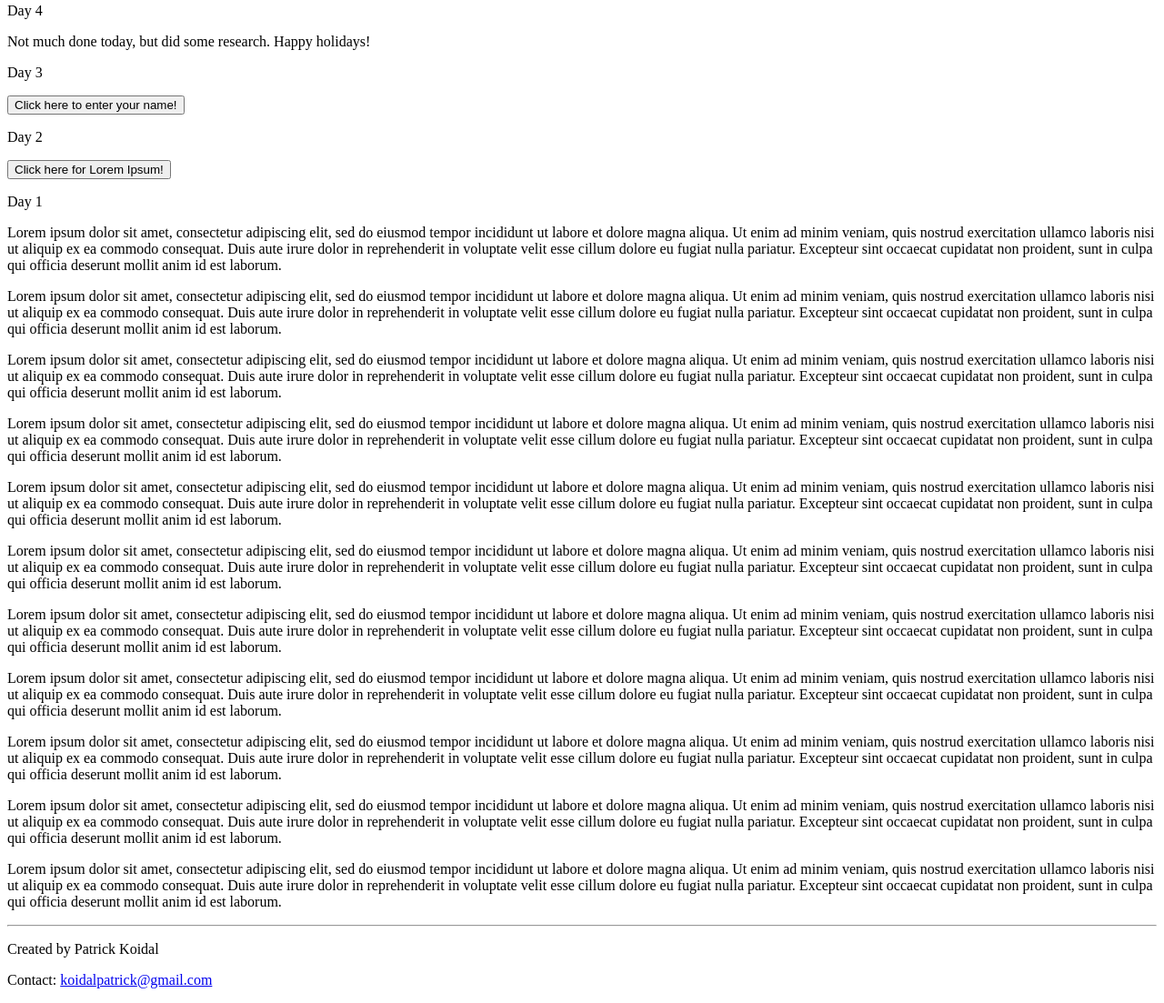
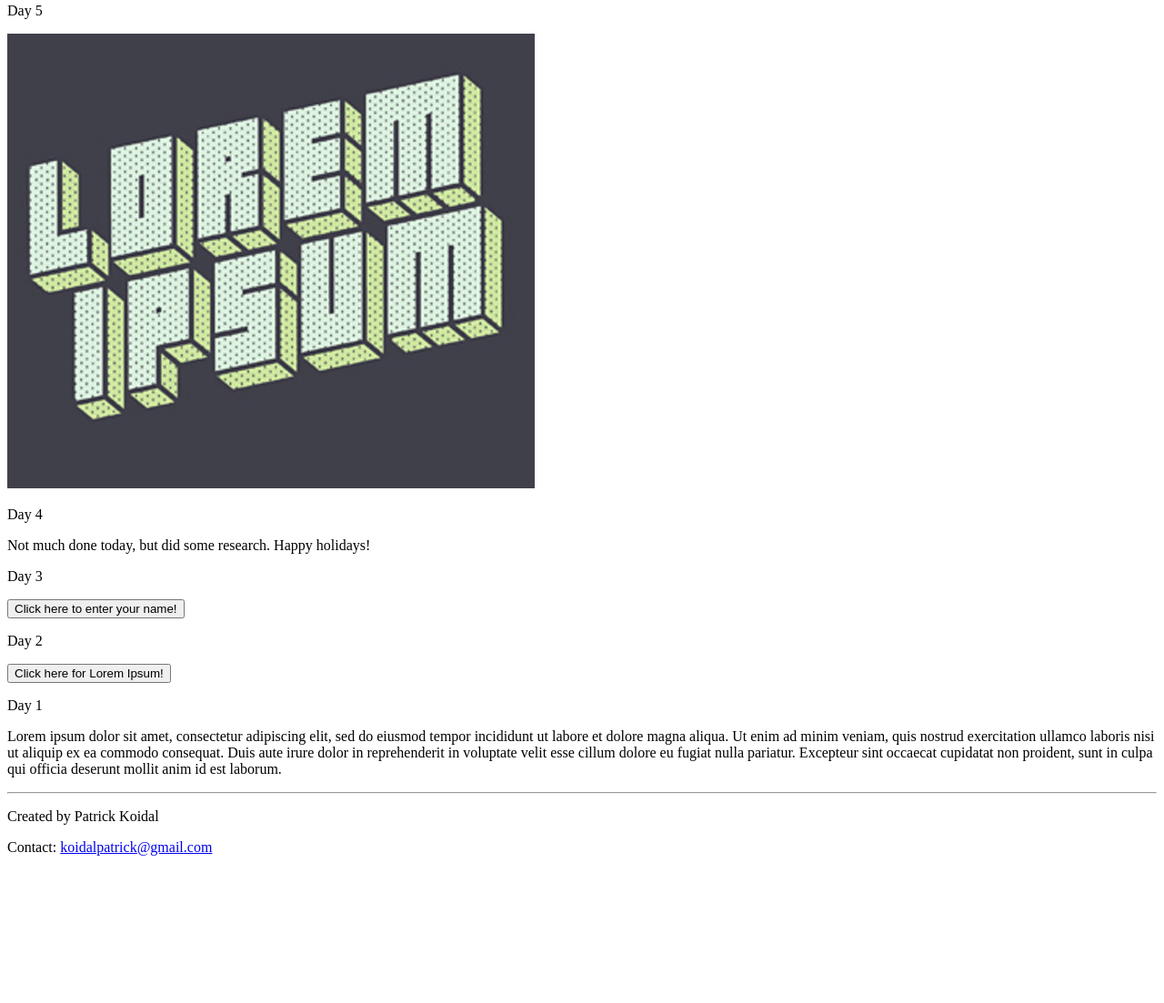
Before and after one commit to lumberdwelling/Blog-Project, a plain HTML site: page index.html in a window 1280 px wide. Shown: the part 171-1274 px from the top of the page at 91% size. After the commit the page ends 1128 px from the top, so only its background shows below. Drawn offline with Linux system fonts and the light colour scheme.

Commit message:
update 8
added shitty image changer for day 5, removed extraneous lorem ipsum used for testing scrolling

```diff
--- a/index.html
+++ b/index.html
@@ -16,6 +16,8 @@
     <h1 id="home"> Patrick Koidal's 100 Days of Code Blog </h1>
     <hr id="new">
     &nbsp;
+    <p>Day 5</p>
+    <img src='lorem1.jpg'>
     <p>Day 4</p>
     <p> Not much done today, but did some research. Happy holidays!</p>
     <p>Day 3<p>
@@ -26,16 +28,6 @@
       <div id="loremDiv"></div>
     <p> Day 1 </p>
     <p> Lorem ipsum dolor sit amet, consectetur adipiscing elit, sed do eiusmod tempor incididunt ut labore et dolore magna aliqua. Ut enim ad minim veniam, quis nostrud exercitation ullamco laboris nisi ut aliquip ex ea commodo consequat. Duis aute irure dolor in reprehenderit in voluptate velit esse cillum dolore eu fugiat nulla pariatur. Excepteur sint occaecat cupidatat non proident, sunt in culpa qui officia deserunt mollit anim id est laborum.</p>
-    <p> Lorem ipsum dolor sit amet, consectetur adipiscing elit, sed do eiusmod tempor incididunt ut labore et dolore magna aliqua. Ut enim ad minim veniam, quis nostrud exercitation ullamco laboris nisi ut aliquip ex ea commodo consequat. Duis aute irure dolor in reprehenderit in voluptate velit esse cillum dolore eu fugiat nulla pariatur. Excepteur sint occaecat cupidatat non proident, sunt in culpa qui officia deserunt mollit anim id est laborum.</p>
-    <p> Lorem ipsum dolor sit amet, consectetur adipiscing elit, sed do eiusmod tempor incididunt ut labore et dolore magna aliqua. Ut enim ad minim veniam, quis nostrud exercitation ullamco laboris nisi ut aliquip ex ea commodo consequat. Duis aute irure dolor in reprehenderit in voluptate velit esse cillum dolore eu fugiat nulla pariatur. Excepteur sint occaecat cupidatat non proident, sunt in culpa qui officia deserunt mollit anim id est laborum.</p>
-    <p> Lorem ipsum dolor sit amet, consectetur adipiscing elit, sed do eiusmod tempor incididunt ut labore et dolore magna aliqua. Ut enim ad minim veniam, quis nostrud exercitation ullamco laboris nisi ut aliquip ex ea commodo consequat. Duis aute irure dolor in reprehenderit in voluptate velit esse cillum dolore eu fugiat nulla pariatur. Excepteur sint occaecat cupidatat non proident, sunt in culpa qui officia deserunt mollit anim id est laborum.</p>
-    <p> Lorem ipsum dolor sit amet, consectetur adipiscing elit, sed do eiusmod tempor incididunt ut labore et dolore magna aliqua. Ut enim ad minim veniam, quis nostrud exercitation ullamco laboris nisi ut aliquip ex ea commodo consequat. Duis aute irure dolor in reprehenderit in voluptate velit esse cillum dolore eu fugiat nulla pariatur. Excepteur sint occaecat cupidatat non proident, sunt in culpa qui officia deserunt mollit anim id est laborum.</p>
-    <p> Lorem ipsum dolor sit amet, consectetur adipiscing elit, sed do eiusmod tempor incididunt ut labore et dolore magna aliqua. Ut enim ad minim veniam, quis nostrud exercitation ullamco laboris nisi ut aliquip ex ea commodo consequat. Duis aute irure dolor in reprehenderit in voluptate velit esse cillum dolore eu fugiat nulla pariatur. Excepteur sint occaecat cupidatat non proident, sunt in culpa qui officia deserunt mollit anim id est laborum.</p>
-    <p> Lorem ipsum dolor sit amet, consectetur adipiscing elit, sed do eiusmod tempor incididunt ut labore et dolore magna aliqua. Ut enim ad minim veniam, quis nostrud exercitation ullamco laboris nisi ut aliquip ex ea commodo consequat. Duis aute irure dolor in reprehenderit in voluptate velit esse cillum dolore eu fugiat nulla pariatur. Excepteur sint occaecat cupidatat non proident, sunt in culpa qui officia deserunt mollit anim id est laborum.</p>
-    <p> Lorem ipsum dolor sit amet, consectetur adipiscing elit, sed do eiusmod tempor incididunt ut labore et dolore magna aliqua. Ut enim ad minim veniam, quis nostrud exercitation ullamco laboris nisi ut aliquip ex ea commodo consequat. Duis aute irure dolor in reprehenderit in voluptate velit esse cillum dolore eu fugiat nulla pariatur. Excepteur sint occaecat cupidatat non proident, sunt in culpa qui officia deserunt mollit anim id est laborum.</p>
-    <p> Lorem ipsum dolor sit amet, consectetur adipiscing elit, sed do eiusmod tempor incididunt ut labore et dolore magna aliqua. Ut enim ad minim veniam, quis nostrud exercitation ullamco laboris nisi ut aliquip ex ea commodo consequat. Duis aute irure dolor in reprehenderit in voluptate velit esse cillum dolore eu fugiat nulla pariatur. Excepteur sint occaecat cupidatat non proident, sunt in culpa qui officia deserunt mollit anim id est laborum.</p>
-    <p> Lorem ipsum dolor sit amet, consectetur adipiscing elit, sed do eiusmod tempor incididunt ut labore et dolore magna aliqua. Ut enim ad minim veniam, quis nostrud exercitation ullamco laboris nisi ut aliquip ex ea commodo consequat. Duis aute irure dolor in reprehenderit in voluptate velit esse cillum dolore eu fugiat nulla pariatur. Excepteur sint occaecat cupidatat non proident, sunt in culpa qui officia deserunt mollit anim id est laborum.</p>
-    <p> Lorem ipsum dolor sit amet, consectetur adipiscing elit, sed do eiusmod tempor incididunt ut labore et dolore magna aliqua. Ut enim ad minim veniam, quis nostrud exercitation ullamco laboris nisi ut aliquip ex ea commodo consequat. Duis aute irure dolor in reprehenderit in voluptate velit esse cillum dolore eu fugiat nulla pariatur. Excepteur sint occaecat cupidatat non proident, sunt in culpa qui officia deserunt mollit anim id est laborum.</p>
     <hr>
     <footer id="contact">
       <p>Created by Patrick Koidal</p>
--- a/scripts/main.js
+++ b/scripts/main.js
@@ -8,3 +8,13 @@
   function createParagraph() {
     var para = document.getElementById('loremDiv').innerHTML = 'Lorem ipsum dolor sit amet, consectetur adipiscing elit, sed do eiusmod tempor incididunt ut labore et dolore magna aliqua. Ut enim ad minim veniam, quis nostrud exercitation ullamco laboris nisi ut aliquip ex ea commodo consequat. Duis aute irure dolor in reprehenderit in voluptate velit esse cillum dolore eu fugiat nulla pariatur. Excepteur sint occaecat cupidatat non proident, sunt in culpa qui officia deserunt mollit anim id est laborum.'
   }
+var myImage = document.querySelector('img');
+
+myImage.onclick = function() {
+    var mySrc = myImage.getAttribute('src');
+    if(mySrc === 'lorem1.jpg') {
+      myImage.setAttribute ('src','lorem2.jpg');
+    } else {
+      myImage.setAttribute ('src','lorem1.jpg');
+    }
+}
```
Also changed, not shown: lorem1.jpg (added), lorem2.jpg (added).
